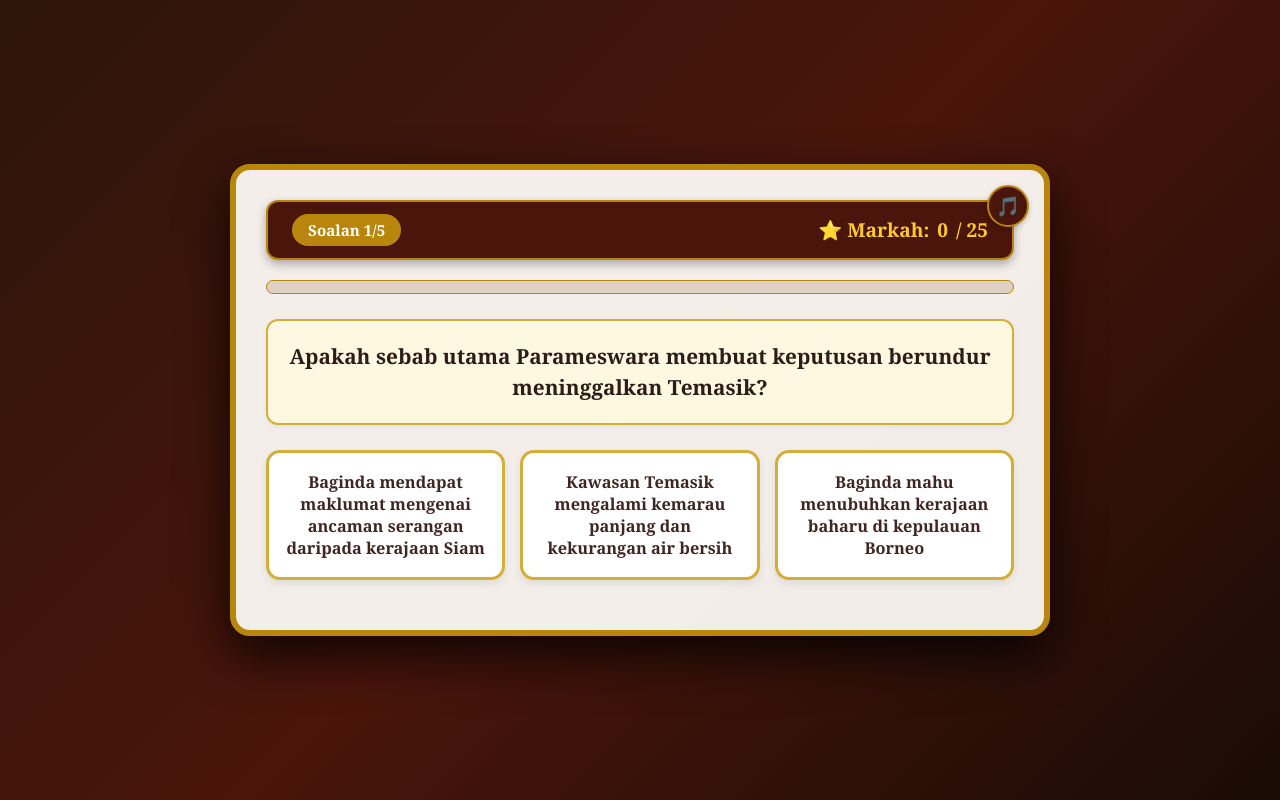
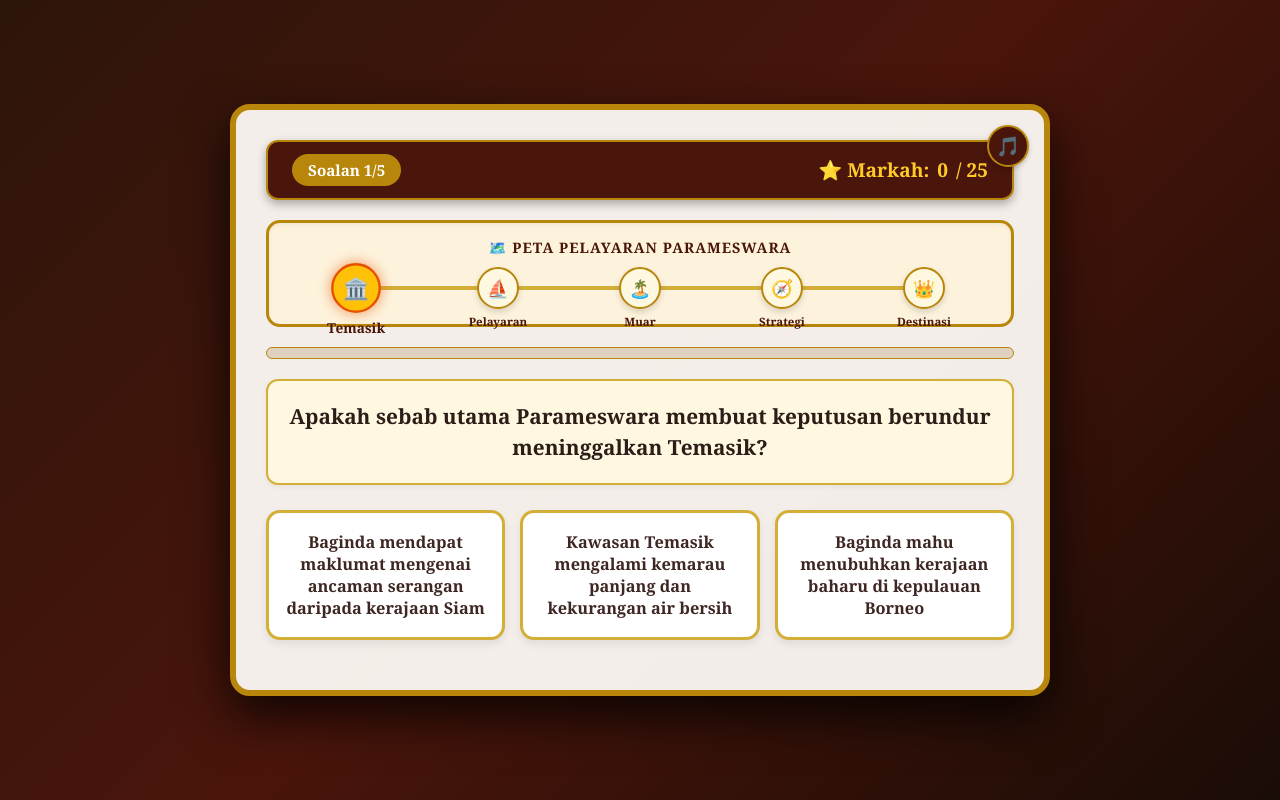
Before and after one commit to mmnn040824-arch/episode4., a plain HTML site: page index.html in a window 1280 px wide. Both pictures are taken after a click on the button "MULA PENGEMBARAAN ⚔️". Drawn offline with Linux system fonts and the light colour scheme.

Commit message:
Add files via upload

```diff
--- a/index.html
+++ b/index.html
@@ -82,13 +82,101 @@
             gap: 8px;
         }
 
+        /* STYLING PETA BERGERAK INTERAKTIF */
+        .map-journey-container {
+            width: 100%;
+            background: #fdf3dc;
+            border: 3px solid #b8860b;
+            border-radius: 14px;
+            padding: 15px 10px;
+            margin-bottom: 20px;
+            box-shadow: inset 0 2px 5px rgba(0,0,0,0.05);
+            position: relative;
+        }
+
+        .map-title {
+            font-size: 0.9rem;
+            font-weight: bold;
+            color: #4a150b;
+            margin-bottom: 10px;
+            text-transform: uppercase;
+            letter-spacing: 1px;
+        }
+
+        .map-track {
+            display: flex;
+            justify-content: space-between;
+            align-items: center;
+            position: relative;
+            max-width: 650px;
+            margin: 0 auto;
+            padding: 0 20px;
+        }
+
+        /* Garisan Latar Belakang Peta */
+        .map-track::before {
+            content: '';
+            position: absolute;
+            top: 50%;
+            left: 30px;
+            right: 30px;
+            height: 4px;
+            background: #d4af37;
+            transform: translateY(-50%);
+            z-index: 1;
+        }
+
+        .map-node {
+            position: relative;
+            z-index: 2;
+            display: flex;
+            flex-direction: column;
+            align-items: center;
+            background: #fff8e1;
+            border: 2px solid #b8860b;
+            border-radius: 50%;
+            width: 42px;
+            height: 42px;
+            justify-content: center;
+            font-size: 1.1rem;
+            transition: all 0.4s ease;
+            box-shadow: 0 3px 6px rgba(0,0,0,0.15);
+        }
+
+        .map-node span.node-label {
+            position: absolute;
+            bottom: -22px;
+            font-size: 0.72rem;
+            font-weight: bold;
+            color: #4a150b;
+            white-space: nowrap;
+        }
+
+        .map-node.active {
+            background: #ffc107;
+            border-color: #e65100;
+            transform: scale(1.2);
+            box-shadow: 0 0 12px rgba(230, 81, 0, 0.6);
+            animation: nodePulse 1.2s infinite alternate;
+        }
+
+        .map-node.completed {
+            background: #c8e6c9;
+            border-color: #2e7d32;
+        }
+
+        @keyframes nodePulse {
+            0% { transform: scale(1.1); }
+            100% { transform: scale(1.25); }
+        }
+
         .progress-bar-container {
             width: 100%;
-            height: 14px;
+            height: 12px;
             background: #e0d0c0;
             border-radius: 10px;
             overflow: hidden;
-            margin-bottom: 25px;
+            margin-bottom: 20px;
             border: 1px solid #b8860b;
         }
 
@@ -264,7 +352,7 @@
         <!-- SKRIN MULA -->
         <div id="startScreen" class="start-screen">
             <h1 class="title-text">🏛️ EPISOD 4: BERUNDUR KE MUAR</h1>
-            <p class="subtitle-text"><b>Kembara Kesultanan Melayu Klasik</b><br>Uji minda anda mengenai ancaman di Temasik dan persinggahan di Muar. Setiap jawapan betul bernilai <b>5 Markah</b>!</p>
+            <p class="subtitle-text"><b>Kembara Kesultanan Melayu Klasik</b><br>Uji minda anda mengenai ancaman di Temasik dan persinggahan di Muar. Ikuti peta pelayaran Parameswara! Setiap jawapan betul bernilai <b>5 Markah</b>!</p>
             <button class="btn-start" onclick="startGame()">MULA PENGEMBARAAN ⚔️</button>
         </div>
 
@@ -273,6 +361,18 @@
             <div class="header-bar">
                 <span class="badge" id="questionNum">Soalan 1/5</span>
                 <div class="score-board">⭐ Markah: <span id="scoreText">0</span> / 25</div>
+            </div>
+
+            <!-- PETA PENGEMBARAAN BERGERAK -->
+            <div class="map-journey-container">
+                <div class="map-title">🗺️ Peta Pelayaran Parameswara</div>
+                <div class="map-track">
+                    <div class="map-node" id="node-0"><span>🏛️</span><span class="node-label">Temasik</span></div>
+                    <div class="map-node" id="node-1"><span>⛵</span><span class="node-label">Pelayaran</span></div>
+                    <div class="map-node" id="node-2"><span>🏝️</span><span class="node-label">Muar</span></div>
+                    <div class="map-node" id="node-3"><span>🧭</span><span class="node-label">Strategi</span></div>
+                    <div class="map-node" id="node-4"><span>👑</span><span class="node-label">Destinasi</span></div>
+                </div>
             </div>
 
             <div class="progress-bar-container">
@@ -427,11 +527,26 @@
             currentIdx = 0;
             score = 0;
             updateScoreUI();
+            updateMapJourney();
             loadQuestion();
+        }
+
+        function updateMapJourney() {
+            for (let i = 0; i < questions.length; i++) {
+                let node = document.getElementById(`node-${i}`);
+                if (!node) continue;
+                node.classList.remove('active', 'completed');
+                if (i < currentIdx) {
+                    node.classList.add('completed');
+                } else if (i === currentIdx) {
+                    node.classList.add('active');
+                }
+            }
         }
 
         function loadQuestion() {
             canAnswer = true;
+            updateMapJourney();
             let q = questions[currentIdx];
 
             document.getElementById('questionNum').innerText = `Soalan ${currentIdx + 1}/${questions.length}`;
@@ -476,6 +591,7 @@
                 if (currentIdx < questions.length) {
                     loadQuestion();
                 } else {
+                    updateMapJourney();
                     showEndScreen();
                 }
             }, 1500);
```
